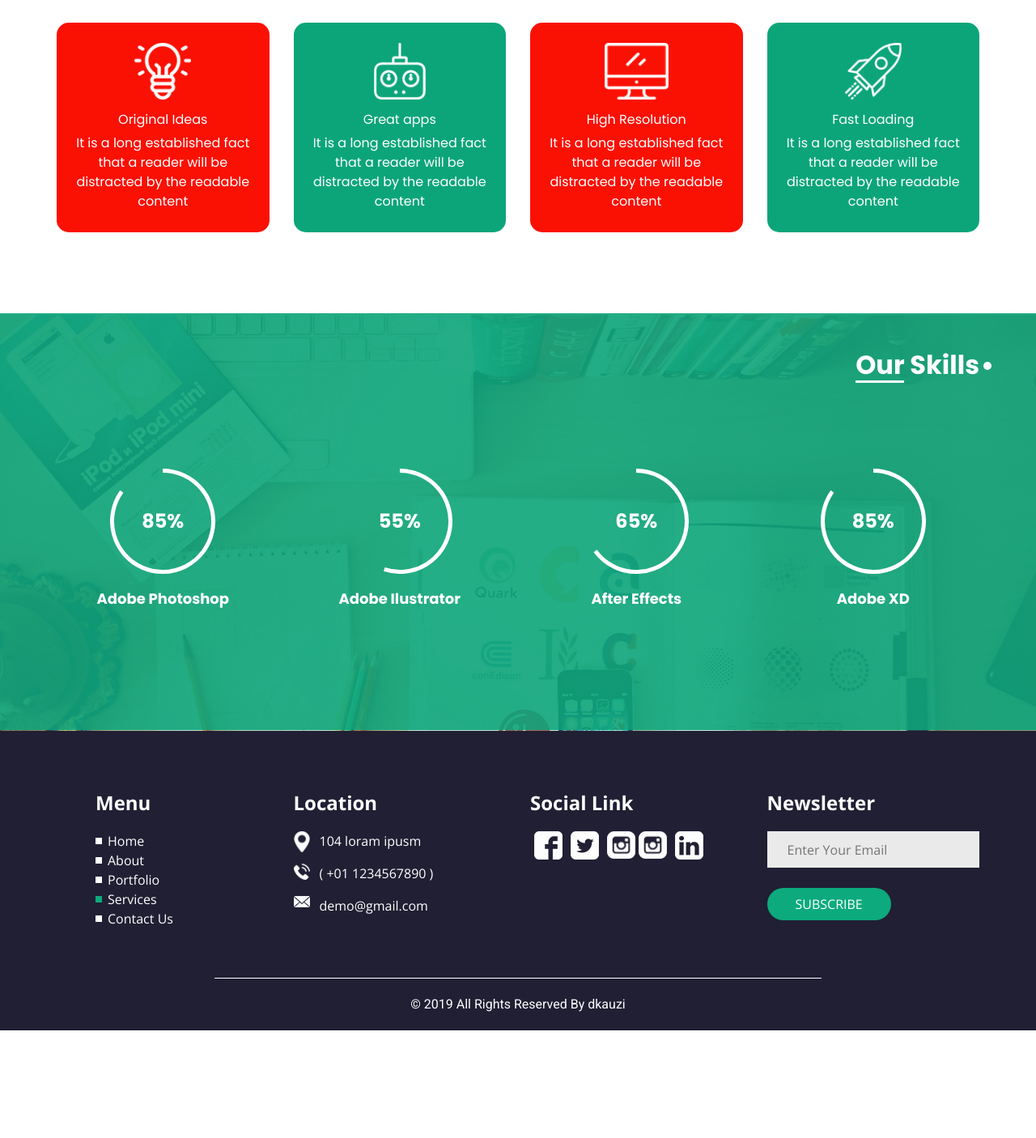
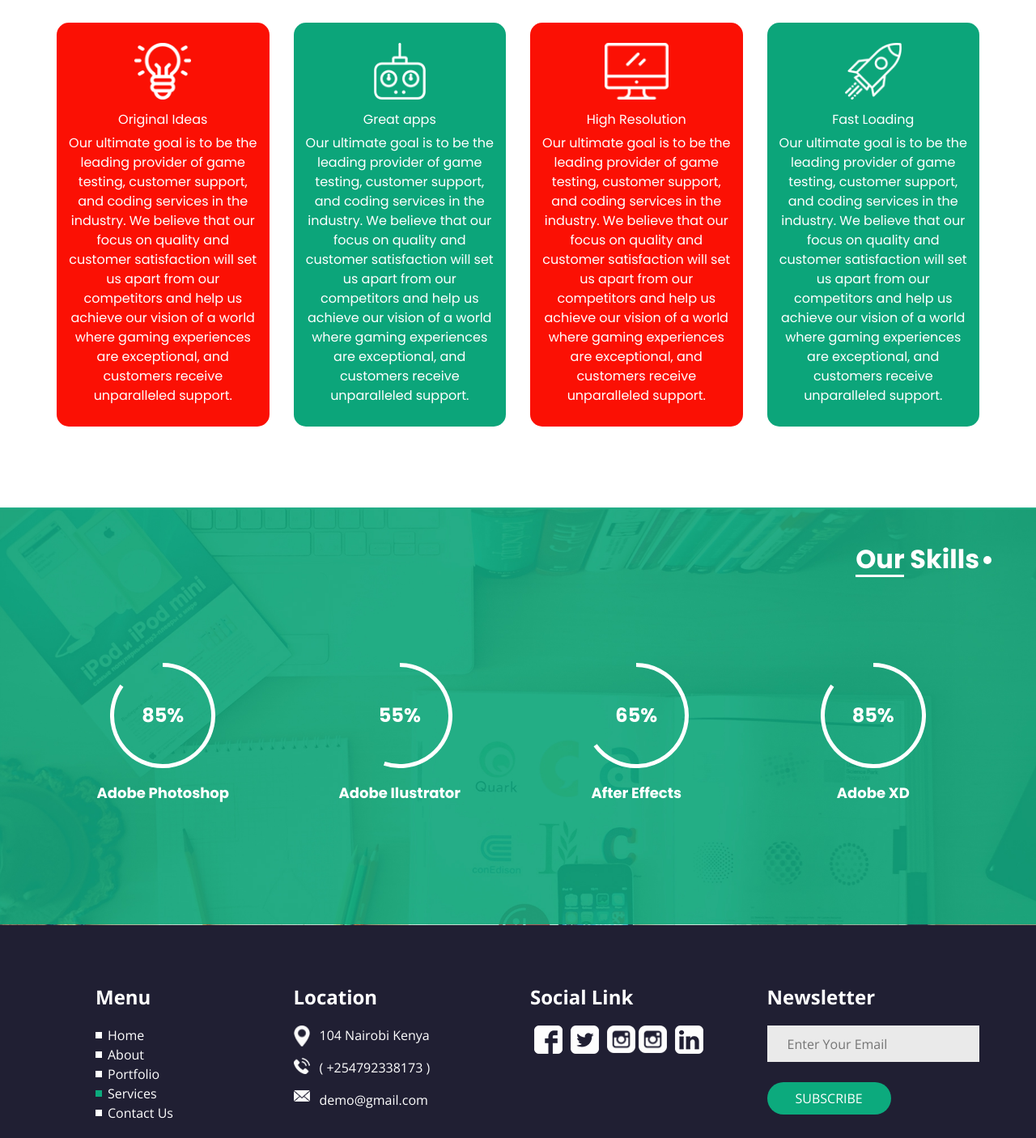
Before and after one commit to dkauzi/dkauzi.github.io, a plain HTML site: page service.html in a window 1280 px wide. Shown: the part 256-1662 px from the top of the page at 81% size. Before the commit the page ends 1529 px from the top, so only its background shows below. Drawn offline with nearby package versions, Linux system fonts and the light colour scheme.

Commit message:
Update service.html

```diff
--- a/service.html
+++ b/service.html
@@ -145,8 +145,7 @@
                 Original Ideas
               </h6>
               <p>
-                It is a long established fact that a reader will be distracted
-                by the readable content
+                Our ultimate goal is to be the leading provider of game testing, customer support, and coding services in the industry. We believe that our focus on quality and customer satisfaction will set us apart from our competitors and help us achieve our vision of a world where gaming experiences are exceptional, and customers receive unparalleled support.
               </p>
             </div>
           </div>
@@ -161,8 +160,7 @@
                 Great apps
               </h6>
               <p>
-                It is a long established fact that a reader will be distracted
-                by the readable content
+                Our ultimate goal is to be the leading provider of game testing, customer support, and coding services in the industry. We believe that our focus on quality and customer satisfaction will set us apart from our competitors and help us achieve our vision of a world where gaming experiences are exceptional, and customers receive unparalleled support.
               </p>
             </div>
           </div>
@@ -177,8 +175,7 @@
                 High Resolution
               </h6>
               <p>
-                It is a long established fact that a reader will be distracted
-                by the readable content
+                Our ultimate goal is to be the leading provider of game testing, customer support, and coding services in the industry. We believe that our focus on quality and customer satisfaction will set us apart from our competitors and help us achieve our vision of a world where gaming experiences are exceptional, and customers receive unparalleled support.
               </p>
             </div>
           </div>
@@ -193,8 +190,7 @@
                 Fast Loading
               </h6>
               <p>
-                It is a long established fact that a reader will be distracted
-                by the readable content
+               Our ultimate goal is to be the leading provider of game testing, customer support, and coding services in the industry. We believe that our focus on quality and customer satisfaction will set us apart from our competitors and help us achieve our vision of a world where gaming experiences are exceptional, and customers receive unparalleled support.
               </p>
             </div>
           </div>
@@ -299,13 +295,13 @@
             <div>
               <img src="images/location.png" alt="" />
               <p>
-                104 loram ipusm
+                104 Nairobi Kenya
               </p>
             </div>
             <div>
               <img src="images/telephone.png" alt="" />
               <p>
-                ( +01 1234567890 )
+                ( +254792338173 )
               </p>
             </div>
             <div>
```
